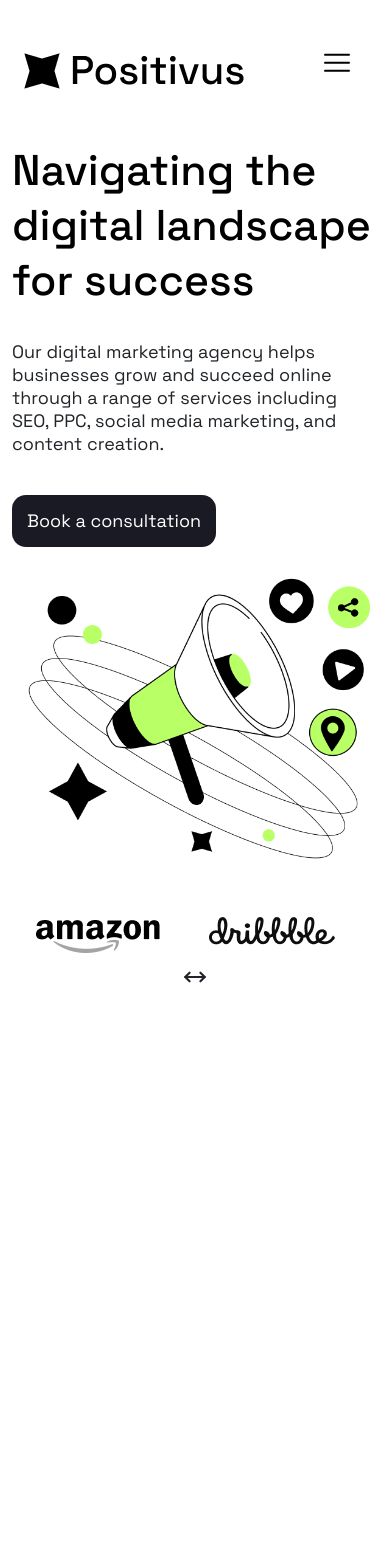
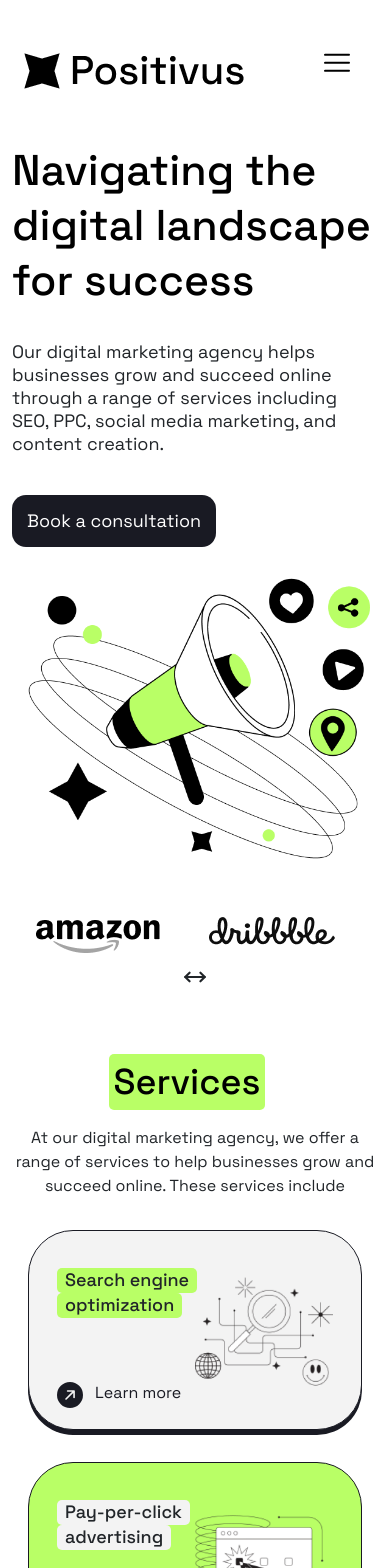
Before and after one commit to Cleve-codes/Digital-Solutions-SEO, a React (Vite) app: page / in a window 390 px wide. Shown: the top 1568 px of the page. Before the commit the page ends 990 px from the top, so only its background shows below. Built offline with nearby package versions, Linux system fonts and the light colour scheme.

Commit message:
Services

```diff
--- a/src/App.jsx
+++ b/src/App.jsx
@@ -1,6 +1,7 @@
 import 'bootstrap/dist/css/bootstrap.min.css';
 import  Menu from './components/Menu/Menu';
 import Hero from './sections/Hero/Hero';
+import Services from './sections/services/Services';
 
 
 function App() {
@@ -9,6 +10,7 @@ function App() {
     <div className='container'>
       <Menu/>
       <Hero/>
+      <Services/>
     </div>
   )
 }
--- /dev/null
+++ b/src/components/Headings/Headings.css
@@ -0,0 +1,49 @@
+.headings {
+  display: flex;
+  flex-direction: row;
+  justify-content: flex-start;
+  flex-wrap: nowrap;
+  align-items: center;
+  margin: 4rem 0rem 2rem;
+}
+
+
+.headings h3 {
+  background: var(--color-highlight);
+  font-weight: 500;
+  font-size: 40px;
+  line-height: 41px;
+  padding: .3rem;
+  border-radius: 5px;
+  margin-right: 1rem;
+}
+
+.headings p {
+  font-weight: 400;
+  font-size: 18px;
+  line-height: 23px;
+  max-width: 580px;
+}
+
+@media(max-width: 768px) {
+  .headings {
+      display: flex;
+      flex-direction: column;
+      justify-content: center;
+      margin-bottom: 0;
+
+  }
+
+  .headings h3 {
+      margin-bottom: 1rem;
+      text-align: center;
+      font-size: 36px;
+      line-height: 46px;
+  }
+
+  .headings p {
+      text-align: center;
+      font-size: 16px;
+      line-height: 24px;
+  }
+}
--- /dev/null
+++ b/src/components/Headings/Headings.jsx
@@ -0,0 +1,13 @@
+// import React from 'react';
+import './Headings.css';
+
+const Headings = ({ title, text }) => {
+    return (
+        <div className="headings">
+            <h3>{title}</h3>
+            <p>{text}</p>
+        </div>
+    )
+}
+
+export default Headings
--- /dev/null
+++ b/src/sections/services/Services.css
@@ -0,0 +1,140 @@
+.bdark,
+.bgreen,
+.blight {
+    border: 2px solid var(--color-dark);
+    margin: 1rem;
+    border: 1px solid #191A23;
+    box-shadow: 0px 5px 0px #191A23;
+    border-radius: 45px;
+    align-items: center;
+    padding: 2rem;
+
+
+}
+
+.box {
+    display: flex;
+    justify-content: space-between;
+    flex-direction: column;
+    min-height: 210px;
+
+}
+
+.bdark {
+    background: var(--color-dark);
+}
+
+.bgreen {
+    background: var(--color-highlight);
+}
+
+.blight {
+    background: var(--color-grey);
+}
+
+.bdark span,
+.bgreen span,
+.blight span {
+    display: table;
+    padding: .1rem .5rem;
+    font-weight: 500;
+    font-size: 26px;
+    line-height: 28px;
+    border-radius: 5px;
+}
+
+.blight span {
+    background: var(--color-highlight);
+}
+
+.bgreen span {
+    background: var(--color-grey);
+}
+
+.bdark span {
+    background: var(--color-grey);
+}
+
+.readmore {
+    display: block;
+    bottom: 0;
+    color: var(--color-dark);
+    font-size: 20px;
+    text-decoration: none;
+}
+
+.readmore svg {
+    font-size: 26px;
+    margin-right: .5rem;
+
+    color: var(--color-dark);
+}
+
+.bdark .readmore,
+.bdark .readmore svg {
+    color: #fff;
+}
+
+.readmore:hover{
+transform: scale(1.1);
+color: var(--color-dark);
+}
+
+
+.bdark .readmore:hover{
+    transform: scale(1.1);
+    color: #fff;
+    }
+
+
+
+@media(max-width: 768px) {
+    .box {
+
+        position: relative;
+        min-height: 60px;
+    }
+
+    .readmore {
+        position: absolute;
+        bottom: -7em;
+    }
+
+}
+
+@media(max-width: 510px) {
+    .img-services {
+        width: auto;
+        max-width: 50%;
+        margin-top: -100px;
+        z-index: 9999;
+    }
+
+    .readmore {
+        position: absolute;
+        bottom: -5em;
+        font-size: 16px;
+
+    }
+
+    .bdark,
+    .bgreen,
+    .blight {
+        min-height: 200px;
+        padding: 1rem;
+    }
+
+    .bdark span,
+    .bgreen span,
+    .blight span {
+        display: table;
+        padding: .1rem .5rem;
+
+        font-size: 18px;
+        line-height: 22px;
+
+    }
+
+
+
+}
--- /dev/null
+++ b/src/sections/services/Services.jsx
@@ -0,0 +1,33 @@
+// import React from 'react';
+import Headings from '../../components/Headings/Headings';
+import { data } from '../../constants';
+import { BsFillArrowUpRightCircleFill } from 'react-icons/bs';
+
+import './Services.css';
+
+
+const Services = () => {
+  return (
+    <div id="services" className="d-block pt-md-4">
+      <Headings title="Services" text="At our digital marketing agency, we offer a range of services to help businesses grow and succeed online. These services include" />
+
+      <div className="row">
+        {data.ServicesData.map(({ titleone, titletwo , link, itemclass, imgURL }, index) => (
+          <div className="col-lg-6 col-12" key={index}>
+          <div className={`row ${itemclass}`}>
+              <div className="col-md-6 box">
+             <div>  <span>{titleone} </span>
+               <span>{titletwo}</span>
+               </div>
+                <a href={link} alt={titleone} className="readmore"> <BsFillArrowUpRightCircleFill /> Learn more </a>
+              </div>
+              <div className="col-md-6 text-end"><img src={imgURL} alt={titleone} className="img-fluid img-services" /></div>
+            </div>
+          </div>
+        ))}
+      </div>
+    </div>
+  )
+}
+
+export default Services
```
